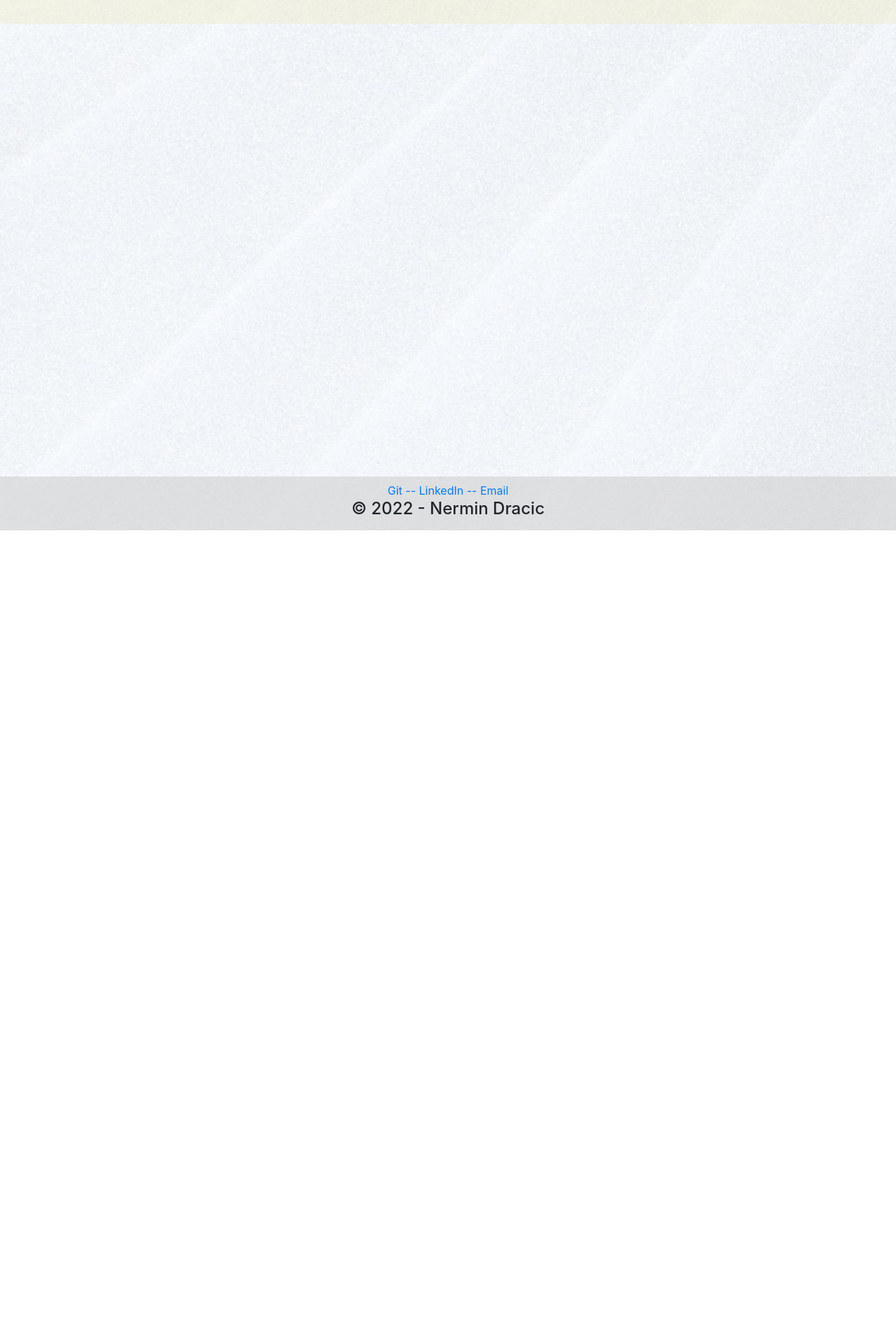
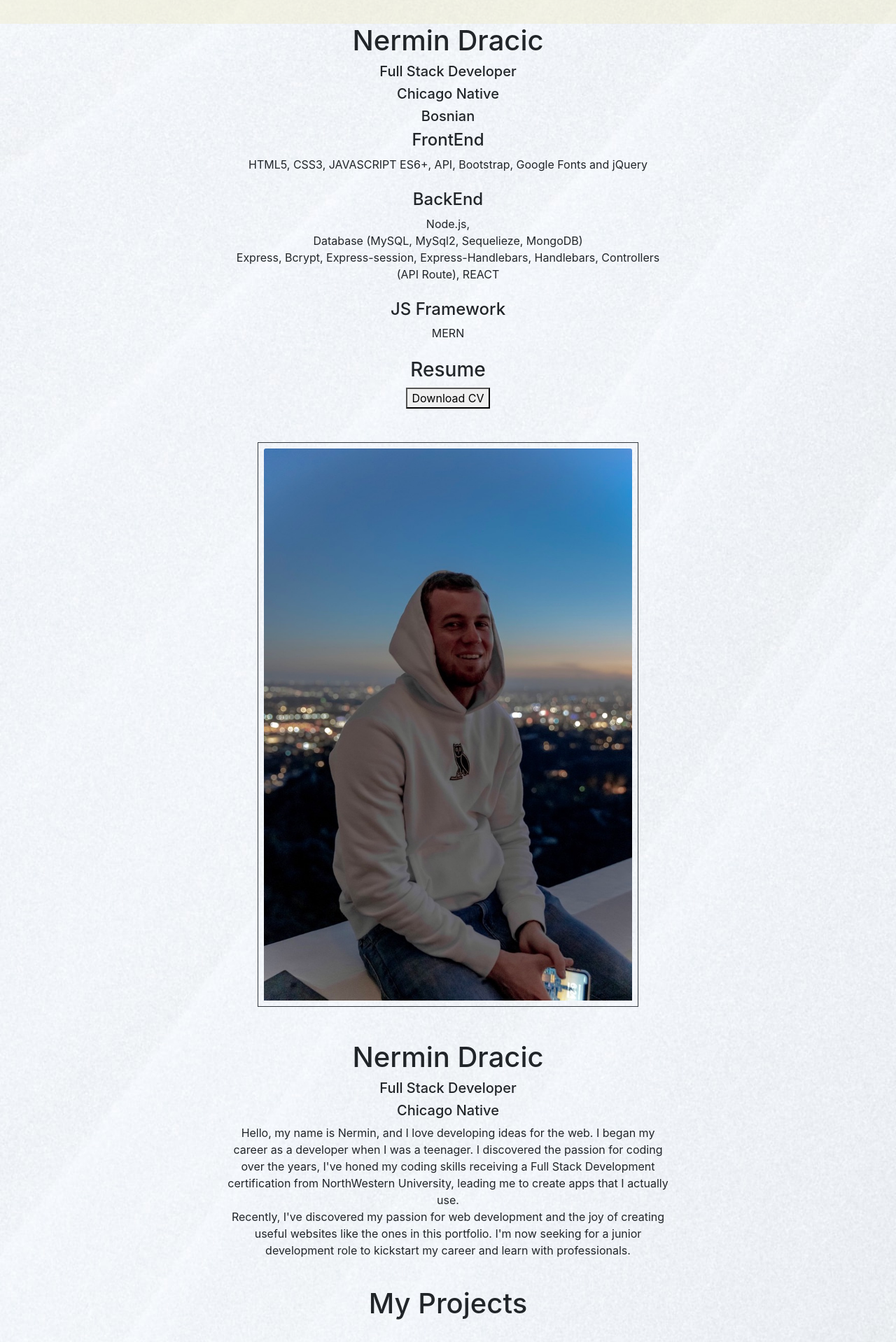
Before and after one commit to ndracic/nermins_portfolio, a React (Create React App) app: page / in a window 1280 px wide. Shown: the part 42-1960 px from the top of the page at 70% size. Before the commit the page ends 800 px from the top, so only its background shows below. Built offline with nearby package versions, Linux system fonts and the light colour scheme.

Commit message:
added all components to create single page po rtfolio, however contact displays twice when pressed. need fix

```diff
--- a/src/App.js
+++ b/src/App.js
@@ -3,6 +3,11 @@ import './App.css';
 import Navbar from './components/Navbar';
 import Footer from './components/Footer'
 import background from './images/bg.jpeg'
+import Resume from './components/Resume';
+import Aboutme from './components/Aboutme';
+import Portfolio from './components/Portfolio';
+import Contact from './components/Contact';
+import Homepage from './components/Homepage';
 // import Aboutme from './components/Aboutme';
 // import Portfolio from './components/Portfolio';
 // import Resume from './components/Resume';
@@ -12,7 +17,11 @@ function App() {
   return (
     <div className="App" style={{backgroundImage: `url(${background})`}}>
       <Navbar />
-
+      <Homepage />
+      <Resume />
+      <Aboutme />
+      <Portfolio />
+      <Contact />
       <Footer />
     </div>
   );
```
